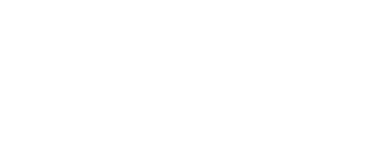
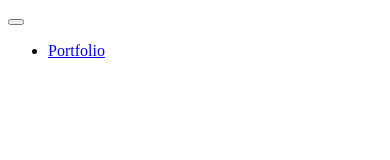
Before and after one commit to itsbrittaleigh/city-side-ventures-marketing, a Vue app: page / in a window 390 px wide. Shown: the top 160 px of the page. Built offline with nearby package versions, Linux system fonts and the light colour scheme.

Commit message:
beginning to add in navbar functionality

```diff
--- a/package.json
+++ b/package.json
@@ -57,6 +57,7 @@
     "vue-loader": "^13.3.0",
     "vue-style-loader": "^3.0.1",
     "vue-template-compiler": "^2.5.2",
+    "vuex": "^3.0.1",
     "webpack": "^3.6.0",
     "webpack-bundle-analyzer": "^2.9.0",
     "webpack-dev-server": "^2.9.1",
--- a/src/components/Header.vue
+++ b/src/components/Header.vue
@@ -1,12 +1,19 @@
 <template>
-  <header></header>
+  <header>
+    <navigation-menu></navigation-menu>
+  </header>
 </template>
 
 <script>
+import Menu from './Menu';
+
 export default {
   name: 'Header',
   data() {
     return {};
   },
+  components: {
+    'navigation-menu': Menu,
+  },
 };
 </script>
--- /dev/null
+++ b/src/components/Menu.vue
@@ -0,0 +1,52 @@
+<template>
+  <div class="menu">
+    <button
+      v-if="menuIsMobile"
+      @click="toggleMenu()"
+    >
+      <span></span>
+      <span></span>
+      <span></span>
+      <span></span>
+    </button>
+
+    <ul>
+      <span class="container">
+        <li>
+          <router-link :to="{ name: 'Portfolio' }">Portfolio</router-link>
+        </li>
+      </span>
+    </ul>
+  </div>
+</template>
+
+<script>
+import { mapGetters, mapActions } from 'vuex';
+
+export default {
+  name: 'Menu',
+  data() {
+    return {};
+  },
+  computed: {
+    ...mapGetters([
+      'menuIsMobile',
+      'menuIsOpen',
+    ]),
+  },
+  methods: {
+    ...mapActions([
+      'toggleMenu',
+      'resizeScreen',
+    ]),
+  },
+  mounted() {
+    window.addEventListener('resize', () => {
+      this.resizeScreen();
+    });
+  },
+  destroyed() {
+    window.removeEventListener('resize');
+  },
+};
+</script>
--- a/src/main.js
+++ b/src/main.js
@@ -3,6 +3,7 @@
 import Vue from 'vue';
 import App from './App';
 import router from './router';
+import store from './store';
 
 Vue.config.productionTip = false;
 
@@ -16,6 +17,7 @@
 new Vue({
   el: '#app',
   router,
+  store,
   components: { App },
   template: '<App/>',
 });
--- /dev/null
+++ b/src/store/index.js
@@ -0,0 +1,21 @@
+import Vue from 'vue';
+import Vuex from 'vuex';
+
+import NavigationMenu from './modules/NavigationMenu';
+
+Vue.use(Vuex);
+
+const state = {};
+const getters = {};
+const actions = {};
+const mutations = {};
+
+export default new Vuex.Store({
+  state,
+  getters,
+  actions,
+  mutations,
+  modules: {
+    NavigationMenu,
+  },
+});
--- /dev/null
+++ b/src/store/modules/NavigationMenu.js
@@ -0,0 +1,36 @@
+/* eslint-disable no-shadow */
+
+const state = {
+  menuIsMobile: window.innerWidth < 992,
+  menuIsOpen: false,
+};
+
+const getters = {
+  menuIsMobile: state => state.menuIsMobile,
+  menuIsOpen: state => state.menuIsOpen,
+};
+
+const actions = {
+  toggleMenu(context) {
+    context.commit('toggleMenu');
+  },
+  resizeScreen(context) {
+    context.commit('resizeScreen');
+  },
+};
+
+const mutations = {
+  toggleMenu(state) {
+    state.menuIsOpen = !state.menuIsOpen;
+  },
+  resizeScreen(state) {
+    state.menuIsMobile = window.innerWidth < 992;
+  },
+};
+
+export default {
+  state,
+  getters,
+  actions,
+  mutations,
+};
```
Also changed, not shown: 1 other file (tests, documents, lock files or other folders).
